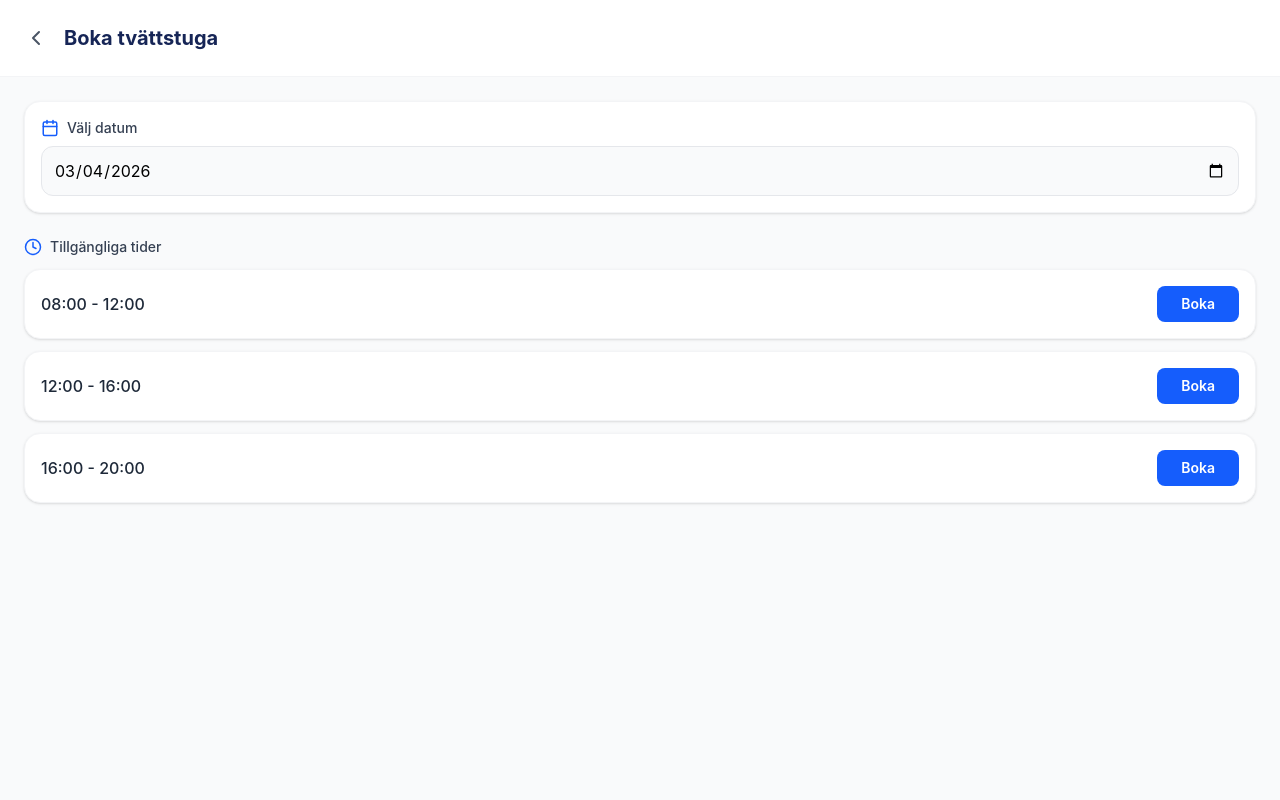
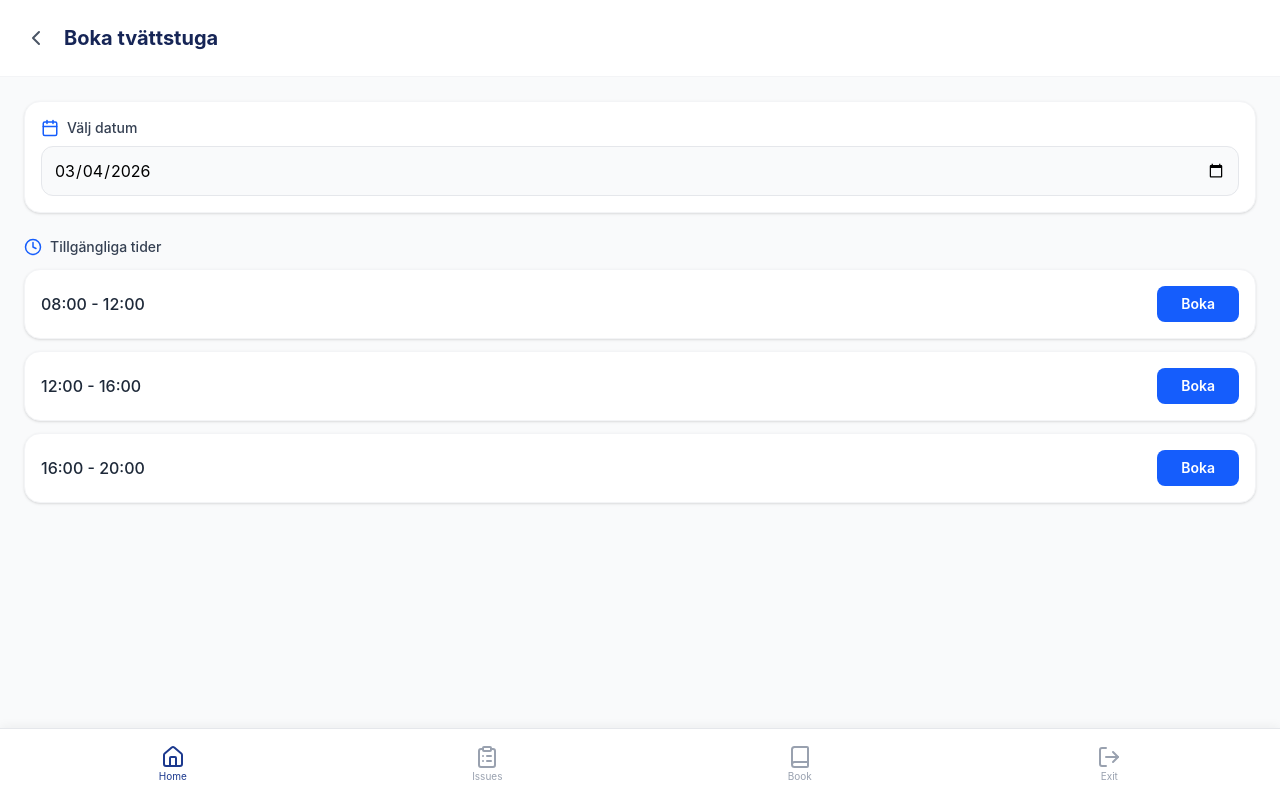
Before and after one commit to Leoslek/Fasitghet, a React (Vite) app in the folder my-react-app/: page /booking in a window 1280 px wide. Built offline with nearby package versions, Linux system fonts and the light colour scheme.

Commit message:
BottomNav

```diff
--- a/my-react-app/src/BookingPage.jsx
+++ b/my-react-app/src/BookingPage.jsx
@@ -2,6 +2,7 @@ import React, { useState } from 'react';
 import { Calendar as CalendarIcon, Clock, ChevronLeft, CheckCircle2 } from 'lucide-react';
 import { Link } from 'react-router-dom';
 import { supabase } from './supabaseClient'; // Din nya klient!
+import BottomNav from './BottomNav';
 
 const BookingPage = () => {
   const [selectedDate, setSelectedDate] = useState(new Date().toISOString().split('T')[0]);
@@ -98,6 +99,7 @@ const BookingPage = () => {
           ))}
         </section>
       </main>
+      <BottomNav />
     </div>
   );
 };
```
